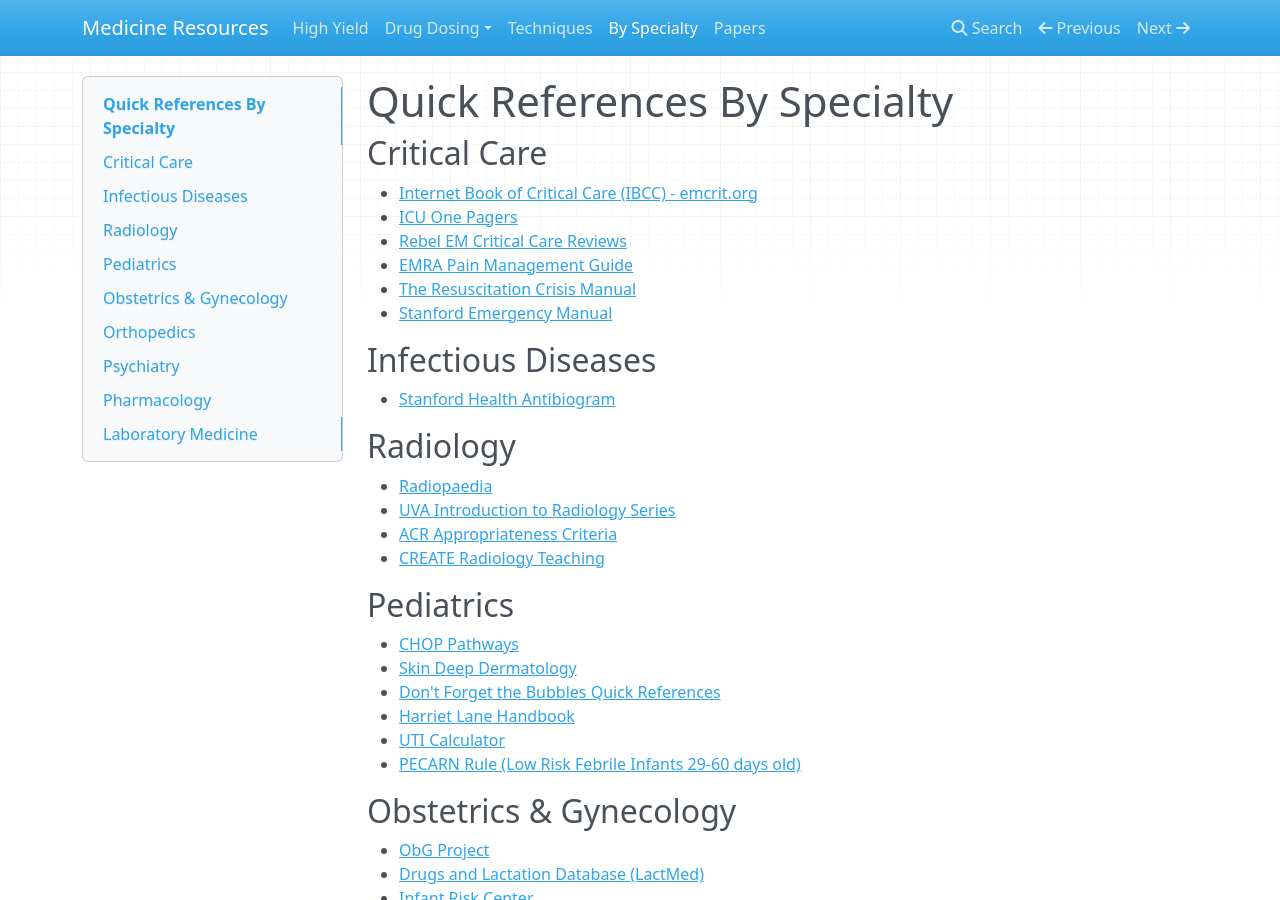
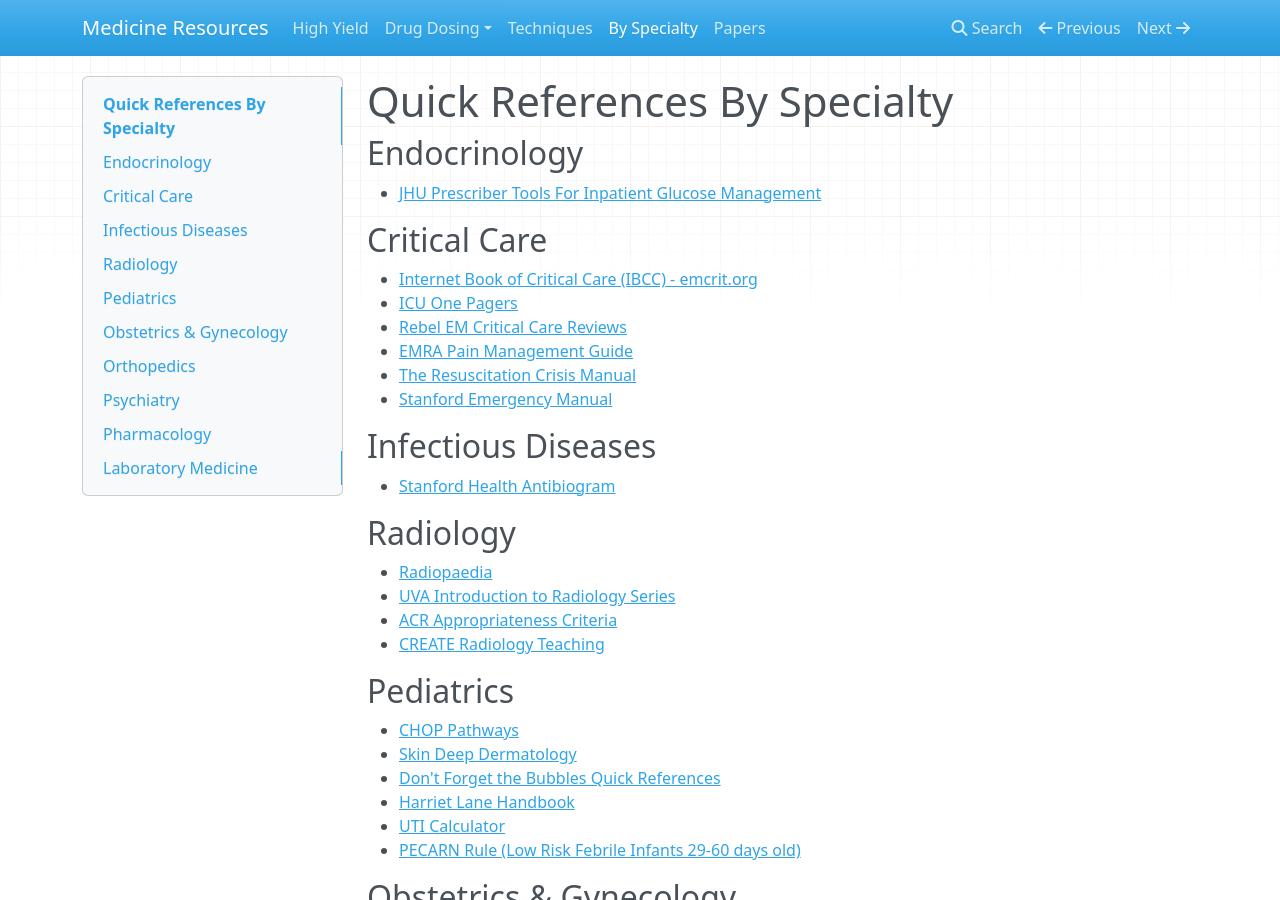
Before and after one commit to pike00/Emergency-Medicine-Resources, an MkDocs documentation site: the page built from docs/by-specialty.md, in a window 1280 px wide and 900 px high. Built offline with MkDocs 1.6.1, drawn with Linux system fonts in a browser that asks for light colours; nearby versions of some CDN libraries.

Commit message:
Added JHU Inpatient Glucose Management Handbook

```diff
--- a/docs/by-specialty.md
+++ b/docs/by-specialty.md
@@ -6,6 +6,10 @@
 
 
 # Quick References By Specialty
+
+## Endocrinology
+- [JHU Prescriber Tools For Inpatient Glucose Management](https://livejohnshopkins.sharepoint.com/:b:/s/GlucoseSteeringCommittee/EQSCvNrJu8lFuVgkZB7tt00B3-nsloF0zOvgG8O2hu7eqQ?e=3g9YP9)
+
 
 ## Critical Care
 
```
